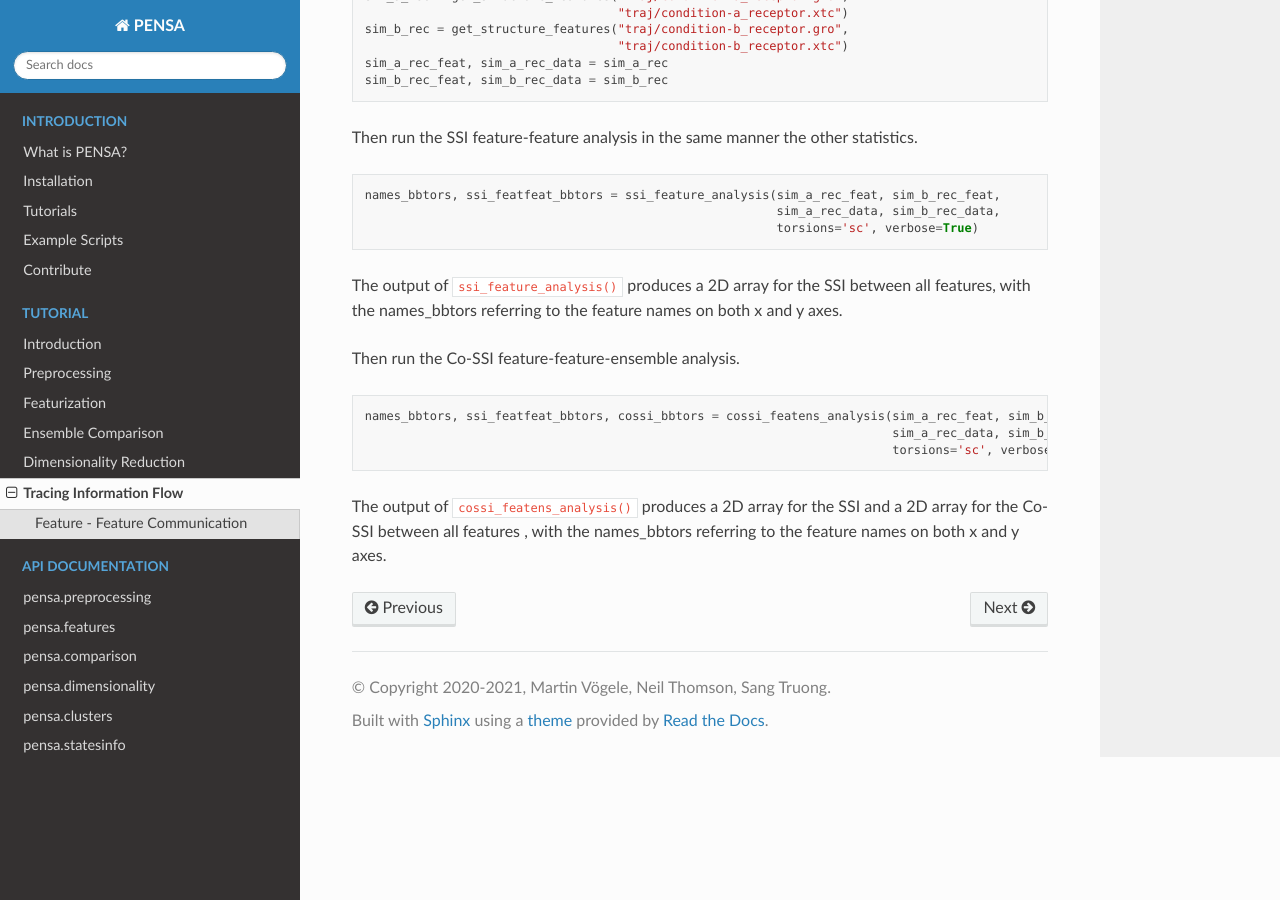
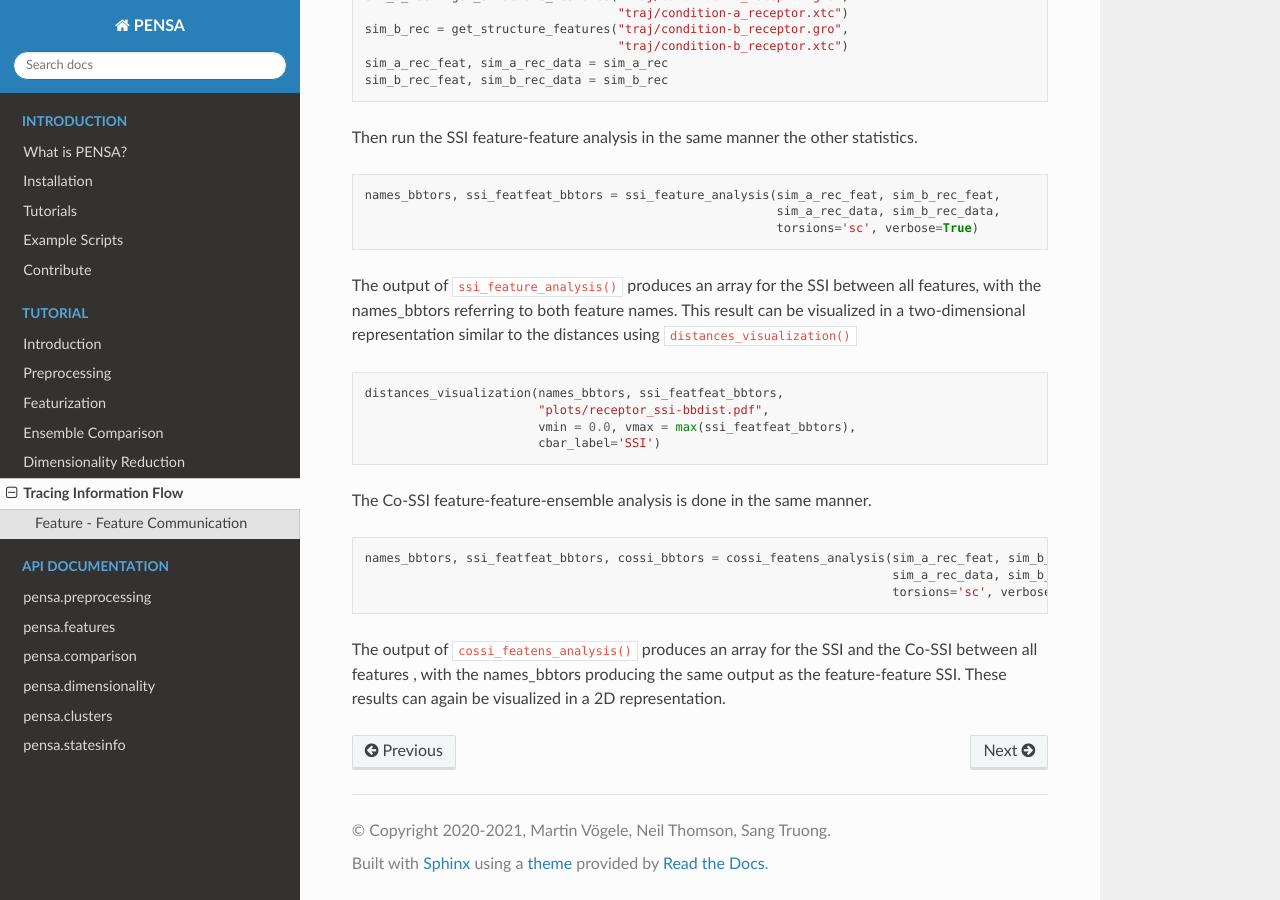
Before and after one commit to drorlab/pensa, a Sphinx documentation site: the page built from docs/tut-6-ssi.rst, in a window 1280 px wide and 900 px high, scrolled down 555 px. Built offline with Sphinx 7.4.7 and the Read the Docs theme 2.0.0, drawn with Linux system fonts in a browser that asks for light colours.

Commit message:
Finished 1st draft tutorial

```diff
--- a/docs/tut-6-ssi.rst
+++ b/docs/tut-6-ssi.rst
@@ -36,10 +36,19 @@ Then run the SSI feature-feature analysis in the same manner the other statistic
                                                              sim_a_rec_data, sim_b_rec_data,
                                                              torsions='sc', verbose=True)
 
-The output of ``ssi_feature_analysis()`` produces a 2D array for the SSI between
-all features, with the names_bbtors referring to the feature names on both x and y axes.
+The output of ``ssi_feature_analysis()`` produces an array for the SSI between
+all features, with the names_bbtors referring to both feature names. This result
+can be visualized in a two-dimensional representation similar to the distances
+using ``distances_visualization()``
 
-Then run the Co-SSI feature-feature-ensemble analysis.
+.. code:: python
+
+    distances_visualization(names_bbtors, ssi_featfeat_bbtors,
+                            "plots/receptor_ssi-bbdist.pdf",
+                            vmin = 0.0, vmax = max(ssi_featfeat_bbtors),
+                            cbar_label='SSI')
+
+The Co-SSI feature-feature-ensemble analysis is done in the same manner.
 
 .. code:: python
 
@@ -47,6 +56,6 @@ Then run the Co-SSI feature-feature-ensemble analysis.
                                                                              sim_a_rec_data, sim_b_rec_data,
                                                                              torsions='sc', verbose=True)
 
-The output of ``cossi_featens_analysis()`` produces a 2D array for the SSI and
-a 2D array for the Co-SSI between all features , with the names_bbtors referring
-to the feature names on both x and y axes.
+The output of ``cossi_featens_analysis()`` produces an array for the SSI and the
+Co-SSI between all features , with the names_bbtors producing the same output as
+the feature-feature SSI. These results can again be visualized in a 2D representation.
```
